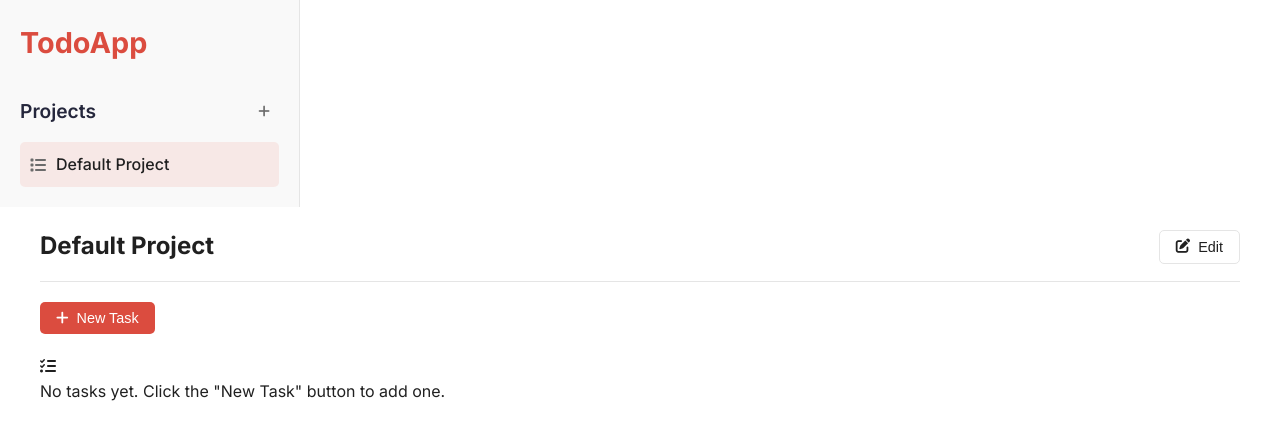
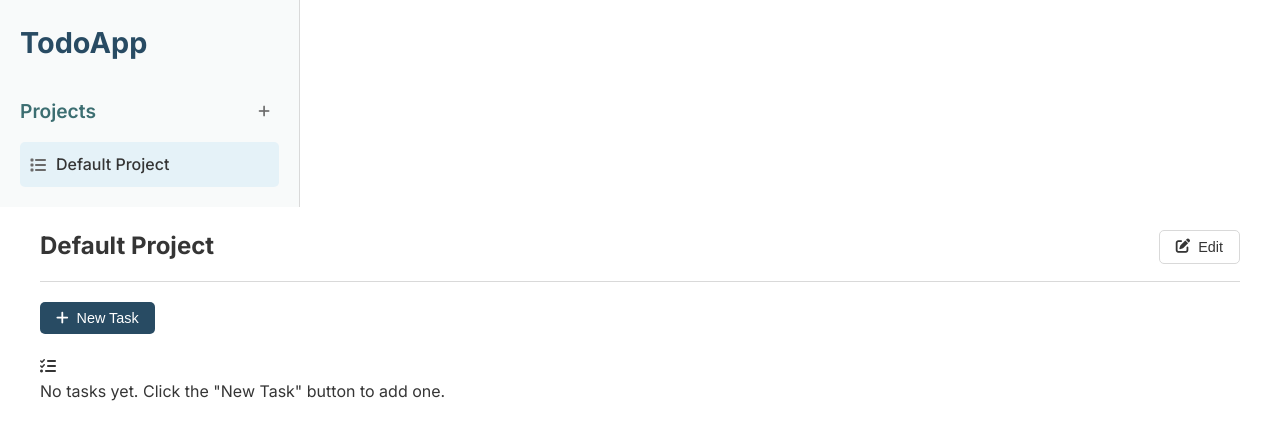
Before and after one commit to ndrsov/ToDoApp-TOP, a website built with webpack: page src/template.html in a window 1280 px wide. Built offline with nearby package versions, Linux system fonts and the light colour scheme.

Commit message:
Change main color palette

```diff
--- a/src/styles/main.css
+++ b/src/styles/main.css
@@ -1,13 +1,13 @@
 :root {
-  --primary-color: #db4c3f;
-  --primary-hover: #c53727;
-  --secondary-color: #25273c;
+  --primary-color: #284b63;
+  --primary-hover: #1f3a4d;
+  --secondary-color: #3c6e71;
   --bg-color: #ffffff;
-  --sidebar-bg: #f9f9f9;
-  --text-color: #202020;
-  --text-secondary: #6b6b6b;
-  --border-color: #e5e5e5;
-  --todo-hover: #f5f5f5;
+  --sidebar-bg: #f8fafa;
+  --text-color: #353535;
+  --text-secondary: #6a6a6a;
+  --border-color: #d9d9d9;
+  --todo-hover: #edf2f3;
   --low-priority: #4caf50;
   --medium-priority: #ff9800;
   --high-priority: #f44336;
@@ -80,7 +80,7 @@ body {
 }
 
 .project-item.active {
-  background-color: rgba(219, 76, 63, 0.1);
+  background-color: rgba(63, 164, 219, 0.1);
   font-weight: 500;
 }
 
```
